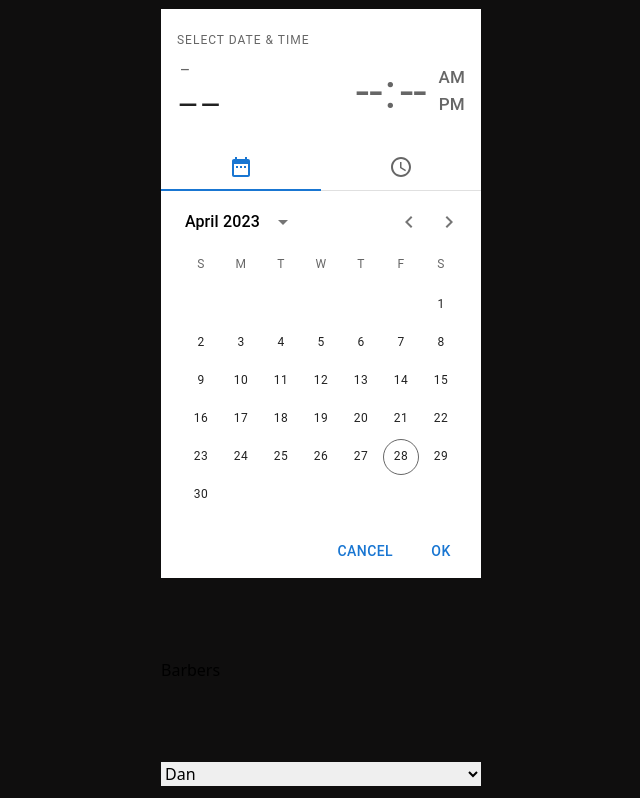
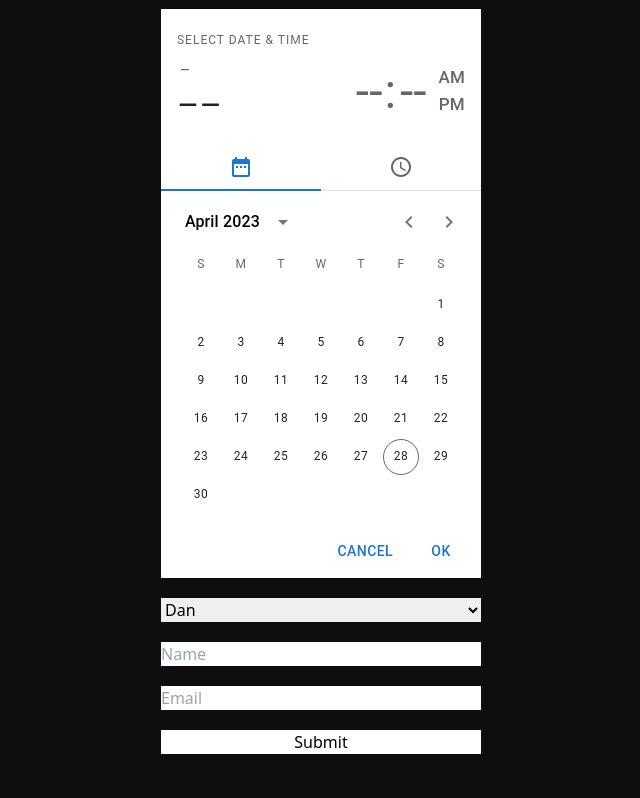
Before and after one commit to Timz-creator/mybarberapp, a React (Create React App) app: page / in a window 1280 px wide. Shown: the part 2458-3256 px from the top of the page, without its empty margins (319-959 px from the left). After the commit the page ends 3212 px from the top, so only its background shows below. Built offline with nearby package versions, Linux system fonts and the light colour scheme.

Commit message:
added an alert when submit is pressed

```diff
--- a/src/components/Calendar.jsx
+++ b/src/components/Calendar.jsx
@@ -5,31 +5,38 @@ import {
 } from "@mui/x-date-pickers";
 import { AdapterDateFns } from "@mui/x-date-pickers/AdapterDateFns";
 
-
-
-
 const Calendar = () => {
-
   const getValue = (event) => {
-    console.log('Event: ', event.target.value);
-  }
+    console.log("Event: ", event.target.value);
+  };
+  const confirmation = () => {
+    let name = document.getElementById("nameInput").value;
+    let barbers = document.getElementById('barbers').value
+    alert(`Appointment confirmed with ${barbers}! See you soon ${name}`);
+  };
 
   return (
     <div className="flex items-center justify-center">
       <LocalizationProvider dateAdapter={AdapterDateFns}>
-        <div className="grid space-y-20">
-          <StaticDateTimePicker />
-          <h1>Barbers</h1>
-          <select>
+        <div className="grid space-y-5">
+          <StaticDateTimePicker onChange={(date) => console.log(date)} />
+          <select id='barbers'>
             <option>Dan</option>
             <option>Ty</option>
             <option>Reece</option>
             <option>Conor</option>
             <option>Nate</option>
           </select>
-          <input placeholder="Name" onChange= {getValue} required />
-          <input placeholder="Email" required/>
-          <button className="bg-white">Submit</button>
+          <input
+            id="nameInput"
+            placeholder="Name"
+            onChange={getValue}
+            required
+          />
+          <input placeholder="Email" required />
+          <button className="bg-white" onClick={confirmation}>
+            Submit
+          </button>
         </div>
       </LocalizationProvider>
     </div>
```
